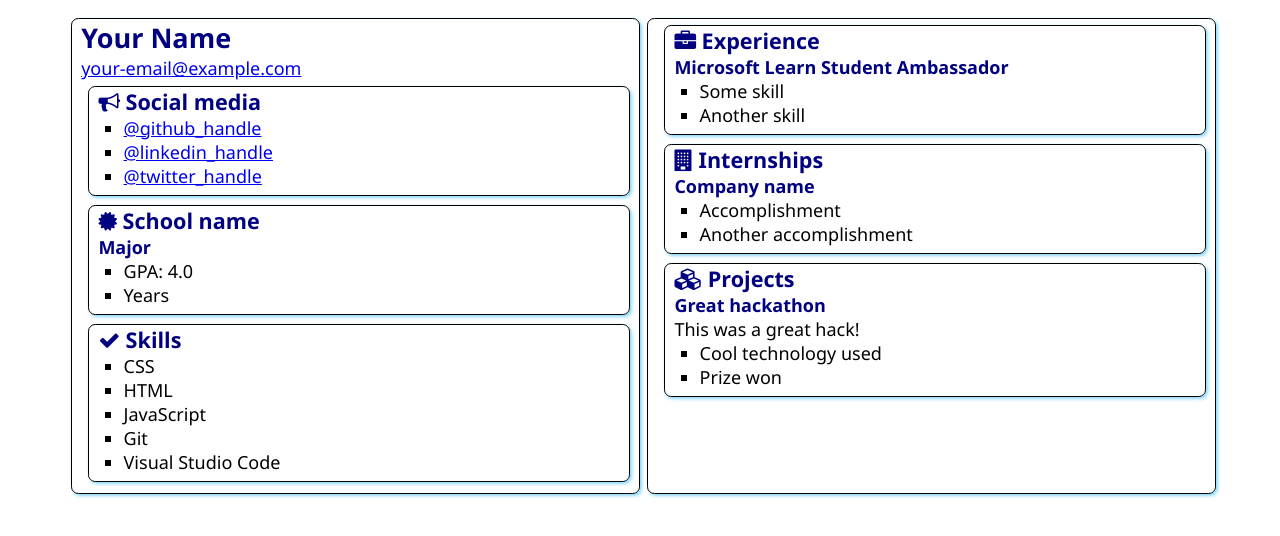
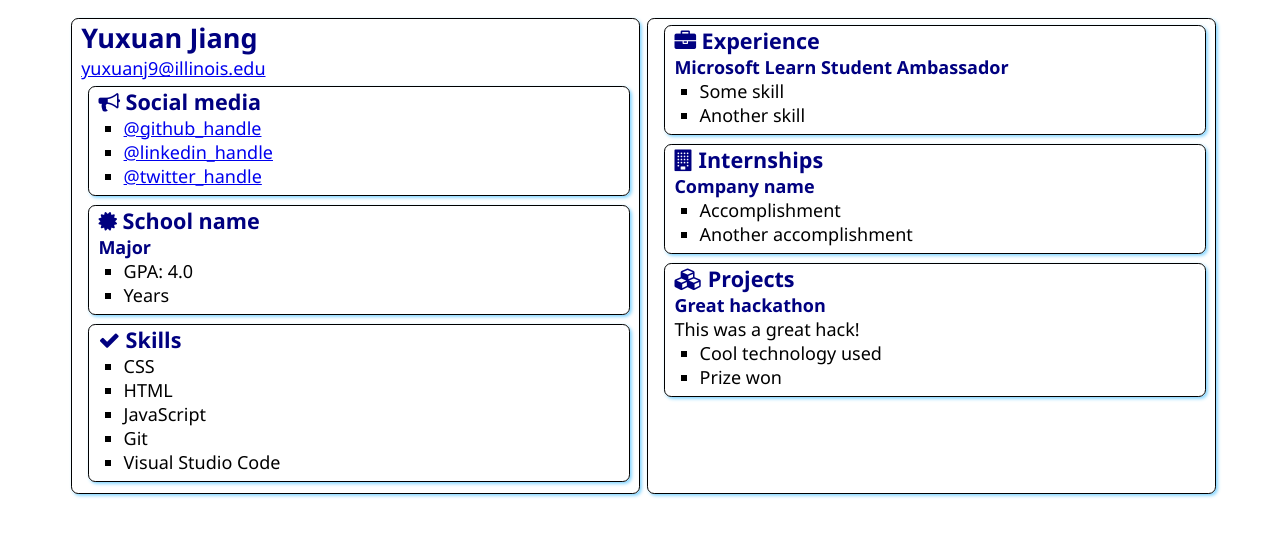
Before and after one commit to Essoz/SATechnicalOnboarding, a plain HTML site: page src/index.html in a window 1280 px wide. Drawn offline with Linux system fonts and the light colour scheme.

Commit message:
Added My Name and Email

```diff
--- a/src/index.html
+++ b/src/index.html
@@ -12,8 +12,8 @@
 <body>
     <main>
         <article class="box">
-            <h1>Your Name</h1>
-            <div><a href="mailto:your.email@example.com">your-email@example.com</a></div>
+            <h1>Yuxuan Jiang</h1>
+            <div><a href="mailto:yuxuanj9@illinois.edu">yuxuanj9@illinois.edu</a></div>
 
             <section class="box">
                 <h2>
```
